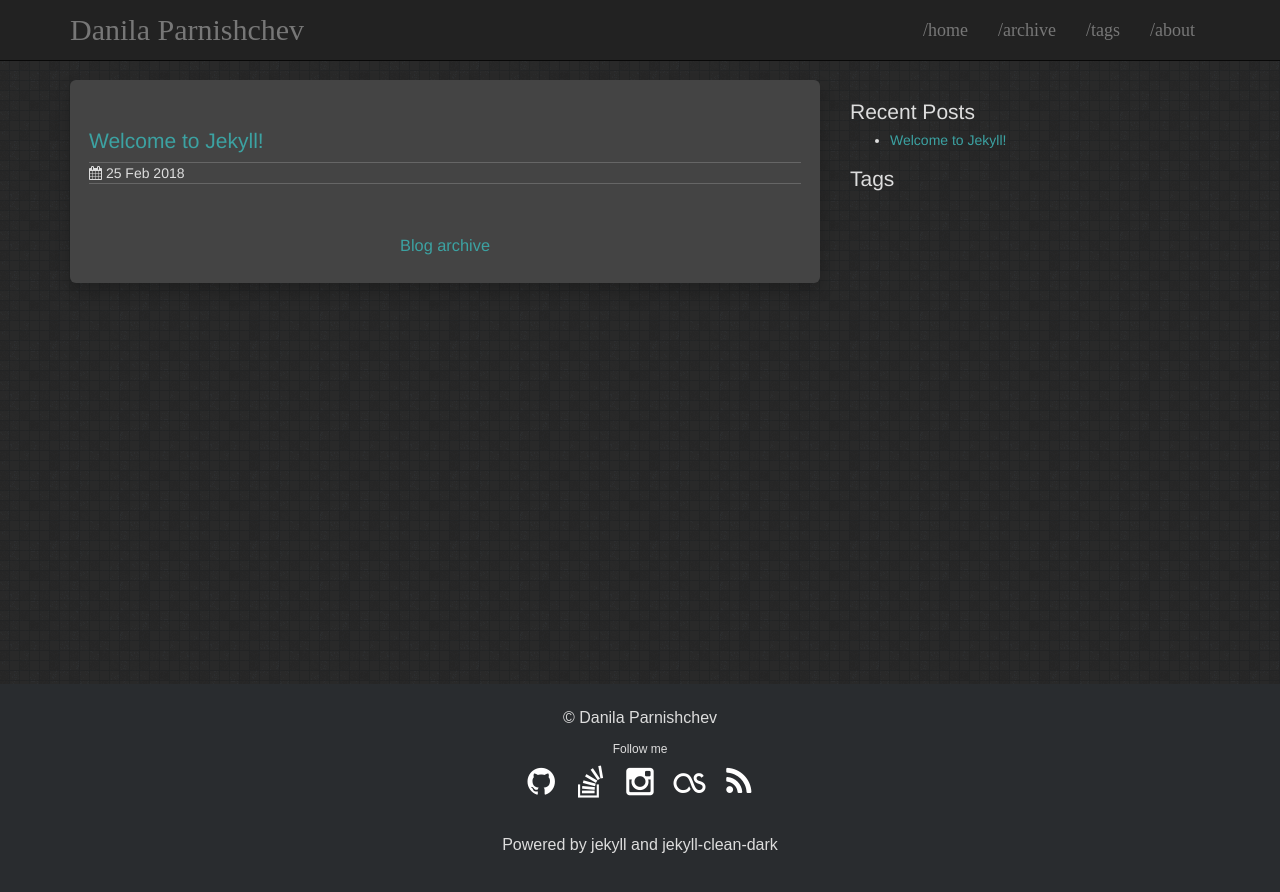
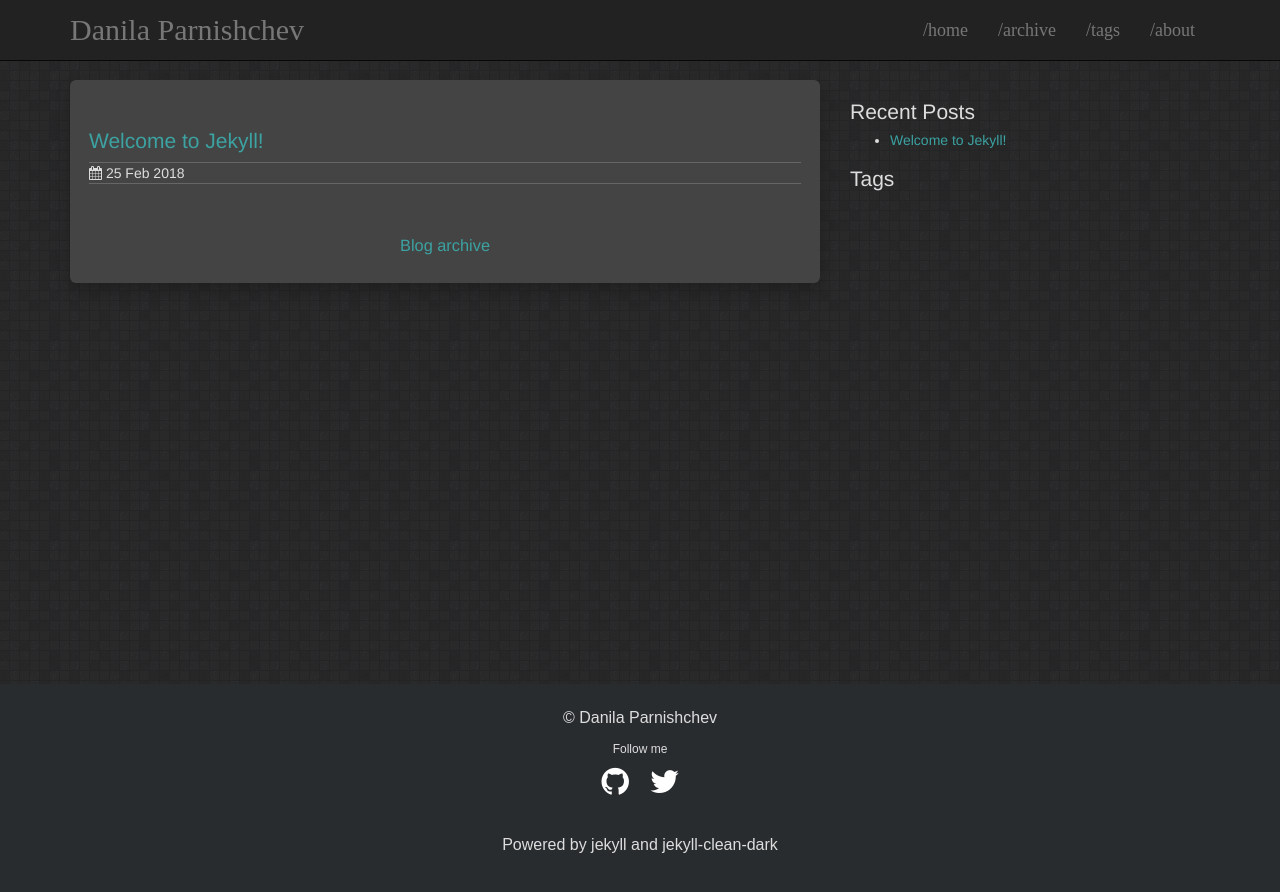
Before and after one commit to dparnishchev/dparnishchev.github.io, a Jekyll site: the page built from index.html, in a window 1280 px wide. Shown: the top 892 px of the page. Built offline with Jekyll 4.4.1, drawn with Linux system fonts in a browser that asks for light colours; the list of posts is cut into pages by our own code.

Commit message:
added links to github and twitter. Removed unused links

```diff
--- a/_config.yml
+++ b/_config.yml
@@ -20,11 +20,11 @@ share:
 social:
   github: dparnishchev
   twitter: zero_wf
-  stackoverflow: ''
-  linkedin:
-  instagram: ''
-  lastfm: ''
-  rss: feed.xml
+#  stackoverflow:
+#  linkedin:
+#  instagram:
+#  lastfm:
+#  rss: feed.xml
 
 # Google Analytics key, leave blank to ignore
 google_analytics_key:
--- a/_includes/social.html
+++ b/_includes/social.html
@@ -5,6 +5,12 @@
   {% if site.social.github %}
     <li>
       <a title="{{ site.social.github }} on Github" href="https://github.com/{{ site.social.github }}" target="_blank"><i class="fa fa-github fa-2x"></i></a>
+    </li>
+  {% endif %}
+
+  {% if site.social.twitter %}
+    <li>
+      <a title="{{ site.social.twitter }} on Twitter" href="https://twitter.com/{{ site.social.twitter }}" target="_blank"><i class="fa fa-twitter fa-2x"></i></a>
     </li>
   {% endif %}
 
```
